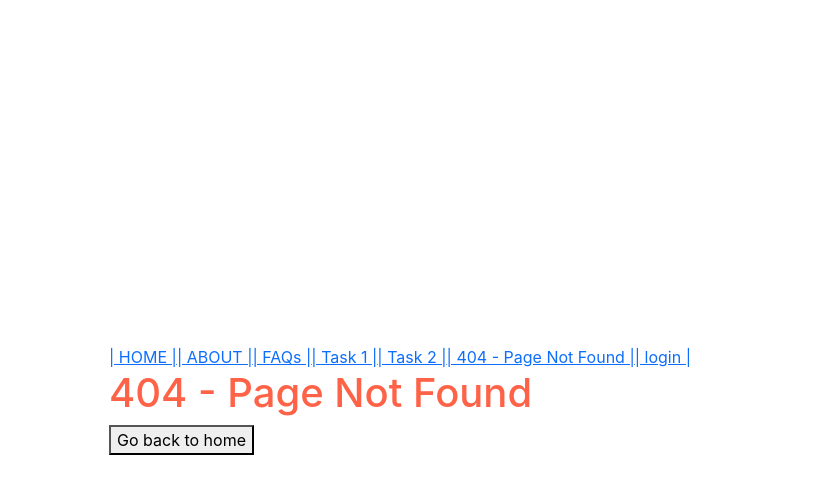
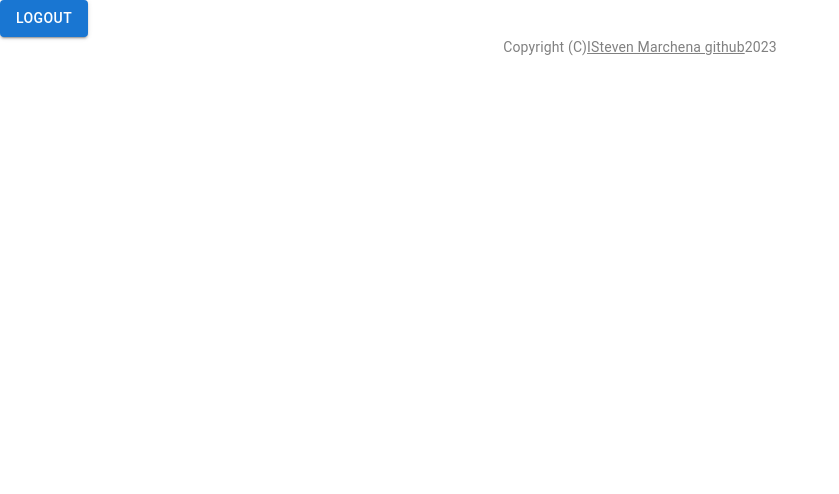
Before and after one commit to stvnmc/React-JS, a React (Create React App) app in the folder hola-mundo/: page /dashboard in a window 1280 px wide. Before the commit this address had no page. Shown: the top 494 px of the page, without its empty margins (0-839 px from the left). Built offline with nearby package versions, Linux system fonts and the light colour scheme.

Commit message:
Avance en el proyecto evolutivo

```diff
--- a/hola-mundo/package.json
+++ b/hola-mundo/package.json
@@ -3,6 +3,10 @@
   "version": "0.1.0",
   "private": true,
   "dependencies": {
+    "@emotion/react": "^11.10.6",
+    "@emotion/styled": "^11.10.6",
+    "@mui/icons-material": "^5.11.16",
+    "@mui/material": "^5.12.1",
     "@testing-library/jest-dom": "^5.16.5",
     "@testing-library/react": "^13.4.0",
     "@testing-library/user-event": "^13.5.0",
--- a/hola-mundo/src/App.js
+++ b/hola-mundo/src/App.js
@@ -1,6 +1,6 @@
 // import './App.css';
 // import { Practica10 } from './components/pure/practica1';
-import Registerformik from './components/pure/forms/registerFormik'
+// import Registerformik from './components/pure/forms/registerFormik'
 // import Optionalrender from './components/pure/optionalRender';
 // import Greeting from './components/pure/greeting';
 // import Greetingf from './components/pure/greetingF';
--- /dev/null
+++ b/hola-mundo/src/AppRoutingFinal.js
@@ -0,0 +1,46 @@
+
+import { BrowserRouter as Router, Route, Redirect, Switch } from "react-router-dom/cjs/react-router-dom.min";
+import NotFoundPage from "./pages/404/NotFoundPage";
+import LoginPages from "./pages/auth/LoginPage";
+import Dashboardpage from "./pages/dashboard/DashBoard";
+
+
+function AppRoutingFinal() {
+    let loggedIn = true;
+
+
+
+
+
+    return (
+        <Router>
+            {/* Router SWitch */}
+            <Switch>
+                {/* Redirections to protect our roputes */}
+                <Route exact path='/'>
+                    {
+                        loggedIn ?
+                            (<Redirect from='/' to='/dashboard' />)
+                            :
+                            (<Redirect from='/' to='/login' />)
+                    }
+                </Route>
+                {/* Login Router */}
+                <Route exact path='/login' component={LoginPages}/>
+                {/* DashBoard Route */}
+                <Route exact path='/dashboard'>
+                    {
+                        loggedIn ?
+                            (<Dashboardpage />)
+                            :
+                            (<createRoot from='/' to='/login' />)
+                    }
+                </Route>
+
+                <Route><NotFoundPage /></Route>
+            </Switch>
+        </Router>
+    )
+}
+
+export default AppRoutingFinal;
--- /dev/null
+++ b/hola-mundo/src/components/pure/Copyright.jsx
@@ -0,0 +1,20 @@
+import React from 'react'
+
+// Material Ui Components
+import Link from '@mui/material/Link'
+import Typography from '@mui/material/Typography'
+
+const Copyright = () => {
+    return (
+        <Typography variant='body2' color='GrayText' align='center'>
+            {'Copyright (C)'}
+            <Link color='inherit' href='https://github.com/stvnmc'>
+                ISteven Marchena github
+            </Link>
+            {''}
+            {new Date().getFullYear()}
+        </Typography>
+    )
+}
+
+export default Copyright
--- a/hola-mundo/src/index.js
+++ b/hola-mundo/src/index.js
@@ -9,12 +9,14 @@ import './index.css';
 
 // import App from './App';
 import reportWebVitals from './reportWebVitals';
-import AppRoutingOne from './AppRoutingOne';
+// import AppRoutingOne from './AppRoutingOne';
+import AppRoutingFinal from './AppRoutingFinal';
 
 ReactDOM.render(
   <React.StrictMode>
     {/* <App /> */}
-    <AppRoutingOne />
+    {/* <AppRoutingOne /> */}
+    <AppRoutingFinal />
   </React.StrictMode>,
   document.getElementById('root')
 );
--- /dev/null
+++ b/hola-mundo/src/pages/dashboard/DashBoard.jsx
@@ -0,0 +1,21 @@
+import React from "react";
+import { Button } from "@mui/material";
+import Copyright from "../../components/pure/Copyright";
+import { useHistory } from 'react-router-dom/cjs/react-router-dom'
+
+
+const Dashboardpage = () => {
+
+    const history = useHistory();
+
+    const logout = () => {
+        history.push('/login')
+    }
+    return (
+        <div>
+            <Button variant="contained" onClick={logout}> Logout</Button>
+            <Copyright></Copyright>
+        </div>
+    )
+}
+export default Dashboardpage
```
Also changed, not shown: hola-mundo/src/components/pure/MenuListItems.jsx (added, +47 -0 lines), 1 other file (tests, documents, lock files or other folders).
